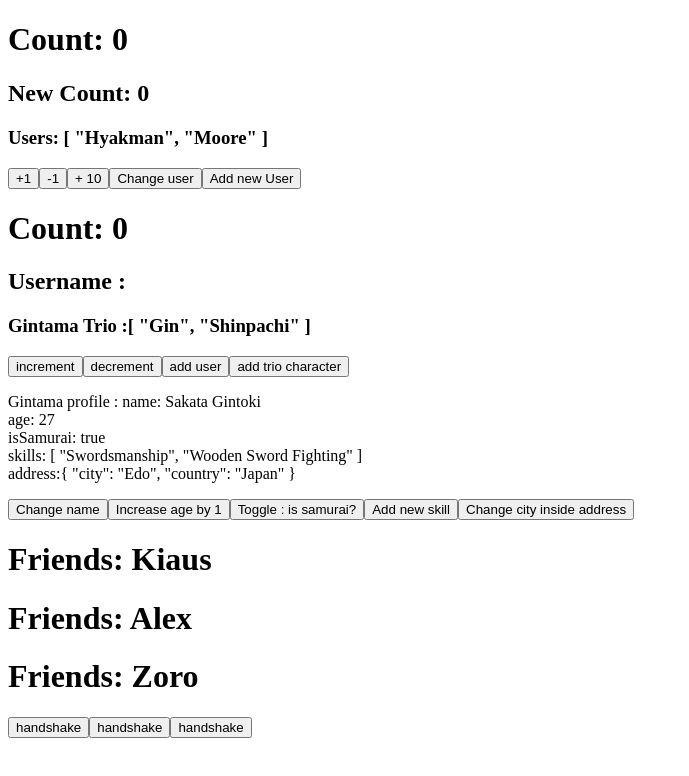
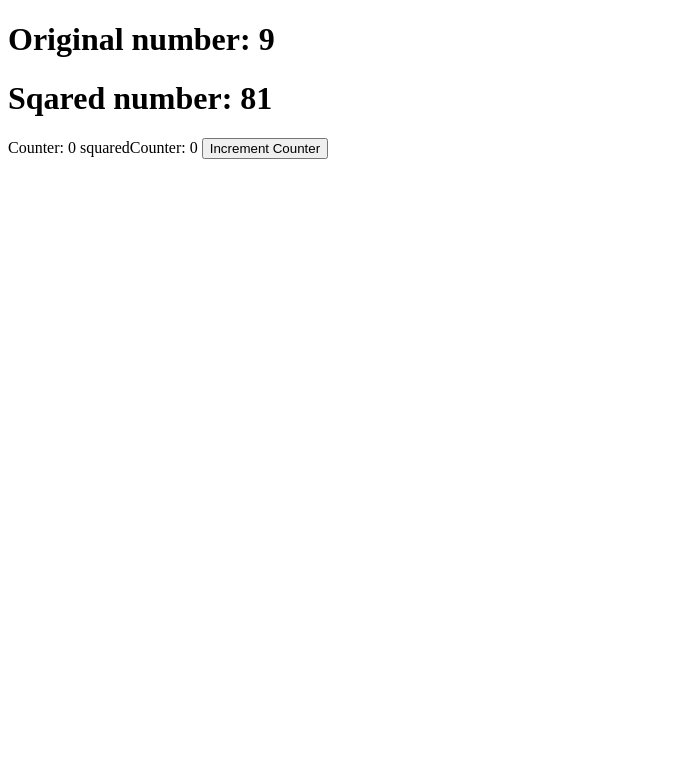
Before and after one commit to nehaumbre/vueP, a Vue app in the folder vue-project/: page / in a window 1280 px wide. Shown: the top 776 px of the page, without its empty margins (0-689 px from the left). Built offline with nearby package versions, Linux system fonts and the light colour scheme.

Commit message:
Computed values
Signed-off-by: nehaumbre <nehaumbre28@gmail.com>

```diff
--- a/vue-project/src/App.vue
+++ b/vue-project/src/App.vue
@@ -12,6 +12,7 @@
 
 import MyReactiveComponent from './components/MyReactiveComponent.vue';
 import MyRefComponent from './components/MyRefComponent.vue';
+import ComputedProperties from './components/ComputedProperties.vue';
 </script>
 
 <template>
@@ -22,8 +23,9 @@ import MyRefComponent from './components/MyRefComponent.vue';
    <CombinedStyle/>
    <ModuleStyle/> -->
    <!-- <MyEvent/> -->
-  <MyReactiveComponent/>
-  <MyRefComponent/>
+  <!-- <MyReactiveComponent/> -->
+  <!-- <MyRefComponent/> -->
+  <ComputedProperties/>
 
 </template>
 
--- /dev/null
+++ b/vue-project/src/components/ComputedProperties.vue
@@ -0,0 +1,24 @@
+<script setup>
+import { computed, ref } from 'vue';
+const number = ref(9)
+
+const counter = ref(0)
+
+let squaredCounter = computed(()=> counter.value **2)
+
+
+
+const counterIncrement = ()=>{ counter.value++ }
+
+const squaredNumber = computed(()=>{ return number.value * number.value})
+
+</script>
+<template>
+    <h1>Original number: {{ number }}</h1>
+    <h1>Sqared number: {{ squaredNumber }}</h1>
+    <p>
+        Counter: {{ counter }}
+        squaredCounter: {{ squaredCounter }}
+        <button @click="counterIncrement">Increment Counter</button>
+    </p>
+</template>
```
